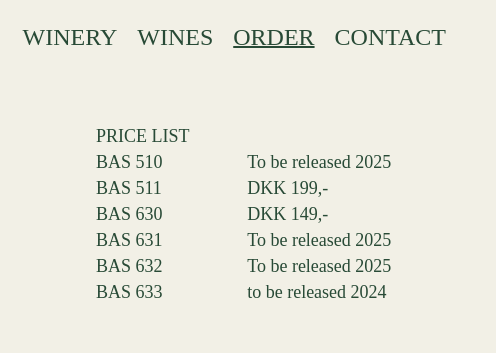
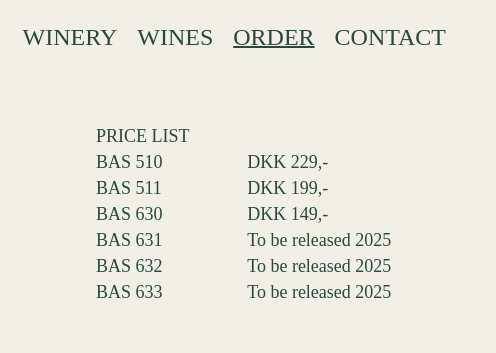
Before and after one commit to magn020p/bas_wine, a plain HTML site: page order.html in a window 1280 px wide. Shown: the top 353 px of the page, 784-1280 px from the left. Drawn offline with Linux system fonts and the light colour scheme; a web font is replaced by a local one.

Commit message:
ny rettelse af priser under order

```diff
--- a/order.html
+++ b/order.html
@@ -77,13 +77,13 @@
               <li>To be released 2H 2024</li>
               <li>To be released 2025</li>
               <li>To be released 2025</li> -->
-              <li>To be released 2025</li>
+              <li>DKK 229,-</li>
               <li>DKK 199,-</li>
               <!-- <li>To be released 2025</li> -->
               <li>DKK 149,-</li>
               <li>To be released 2025</li>
               <li>To be released 2025</li>
-              <li>to be released 2024</li>
+              <li>To be released 2025</li>
             </div>
           </div>
         </div>
```
